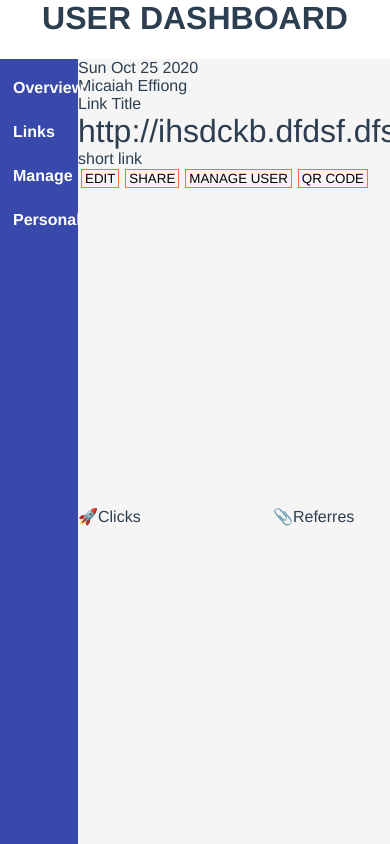
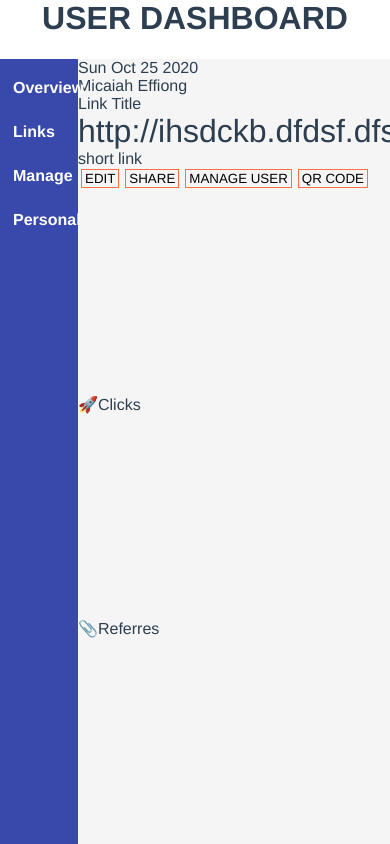
Before and after one commit to micaiah-effiong/url-shortener, a Vue app in the folder public/: page /links in a window 390 px wide. Shown: the top 844 px of the page. Built offline with nearby package versions, Linux system fonts and the light colour scheme.

Commit message:
added media qurey breakpoint for panel

```diff
--- a/public/src/components/links-page/links.vue
+++ b/public/src/components/links-page/links.vue
@@ -98,6 +98,12 @@ export default {
   height: auto;
   width: 50%;
 }
+
+@media (max-width: 550px) {
+  .panel {
+    width: 100%;
+  }
+}
 </style>
 
 <!-- <style scoped>
```
